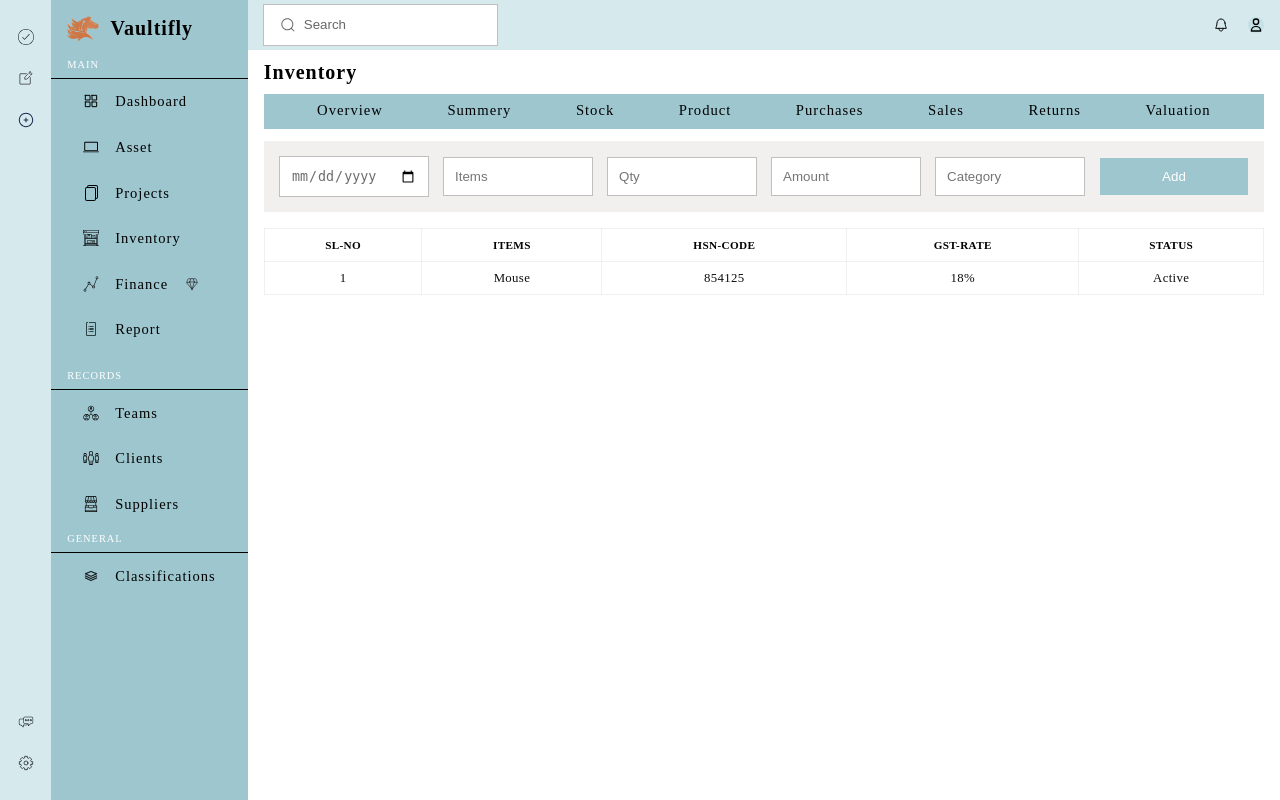
After one commit to souravdas007123/Vaultifly--Django, a Django app: page /inventorypurchase/ in a window 1280 px wide. The commit adds this page. Run offline with Django 5.2, Linux system fonts and the light colour scheme.

Commit message:
inventory added

```diff
--- a/base/static/base/css/base.css
+++ b/base/static/base/css/base.css
@@ -935,6 +935,29 @@ button:hover{
     grid-template-columns: 1fr;
     gap: 0.7rem;
 }
+/* inventory */
+.inventory_container{
+    display: grid;
+    grid-template-columns: 1fr;
+    gap: 1rem;
+}
+.inventory_add_navbar_container{
+    display: grid;
+    grid-template-columns: 1fr 1fr 1fr 1fr 1fr 1fr;
+    align-items: center;
+    gap: 1rem;
+    padding: 1rem;
+    background-color: var(--theame5);
+}
+.inventory_add_navbar{
+    display: flex;
+    justify-content: space-evenly;
+    align-items: center;
+    gap: 1rem;
+}
+.inventory_add_navbar input{
+    padding: 0.7rem;
+}
 /* media mobile  */
 
 @media(max-width:667px){
--- a/page_html/templates/page_html/inventory.html
+++ b/page_html/templates/page_html/inventory.html
@@ -9,22 +9,22 @@
 <span></span>
 </a>
 
-<a href="">
+<a href="{% url 'inventorysummery' %}">
 <div class="content_navigation_link">Summery</div>
 <span></span>
 </a>
 
-<a href="">
+<a href="{% url 'inventorystock' %}">
 <div class="content_navigation_link">Stock</div>
 <span></span>
 </a>
 
-<a href="">
+<a href="{% url 'inventoryproduct' %}">
 <div class="content_navigation_link">Product</div>
 <span></span>
 </a>
 
-<a href="">
+<a href="{% url 'inventorypurchase' %}">
 <div class="content_navigation_link">Purchases</div>
 <span></span>
 </a>
--- /dev/null
+++ b/page_html/templates/page_html/inventory_purchase.html
@@ -0,0 +1,50 @@
+{% extends "page_html/inventory.html" %}
+
+{% block main_data %}
+<div class="inventory_container">
+    <div class="inventory_add_navbar_container">
+        <div class="inventory_add_navbar">
+            <input type="date" name="username" id="username" placeholder="Date">
+        </div>
+        <div class="inventory_add_navbar">
+            <input type="text" name="username" id="username" placeholder="Items">
+        </div>
+        <div class="inventory_add_navbar">
+            <input type="text" name="username" id="username" placeholder="Qty">
+        </div>
+        <div class="inventory_add_navbar">
+            <input type="text" name="username" id="username" placeholder="Amount">
+        </div>
+        <div class="inventory_add_navbar">
+            <input type="text" name="username" id="username" placeholder="Category">
+        </div>
+        <button>Add</button>
+    </div>
+    <div class="inventory_data_contain">
+        <div class="table-container">
+            <table class="table">
+                <thead>
+                    <tr>
+                        <th>SL-NO</th>
+                        <th>ITEMS</th>
+                        <th>HSN-CODE</th>
+                        <th>GST-RATE</th>
+                        <th>STATUS</th>
+                    </tr>
+                </thead>
+                <tbody>
+                    <tr>
+                        <td>1</td>
+                        <td>Mouse</td>
+                        <td>854125</td>
+                        <td>18%</td>
+                        <td>Active</td>
+                    </tr>
+                </tbody>
+              </table>
+             </div>
+
+    </div>
+</div>
+
+{% endblock main_data %}
--- a/page_html/urls.py
+++ b/page_html/urls.py
@@ -1,5 +1,5 @@
 from django.urls import path
-from page_html.views import home,asset,assetoverview,assetcapture,assetcapturehardwarecontain,assetcapturelicensecontain,assetcapturecorelicensecontain,assetcapturesoftwarecontain,project,projectoverview,projectworkspace,finance,inventory,report,team,teamoverviews,teamlistviews,teamadd,clients,clientsoverviews,clientslistviews,clientsadd,suppliers,suppliersoverview,supplierlistview,supplieradd,classification,classificationlocation,classificationunit,classificationstatus,classificationcategory,setting,support,taskglobal,notesglobal,uploadglobal,settingprofile,settingpassword,settingnotification,settingauthentication,forgetpassword,validity
+from page_html.views import home,asset,assetoverview,assetcapture,assetcapturehardwarecontain,assetcapturelicensecontain,assetcapturecorelicensecontain,assetcapturesoftwarecontain,project,projectoverview,projectworkspace,finance,inventory,inventorysummery,inventorystock,inventoryproduct,inventorypurchase,report,team,teamoverviews,teamlistviews,teamadd,clients,clientsoverviews,clientslistviews,clientsadd,suppliers,suppliersoverview,supplierlistview,supplieradd,classification,classificationlocation,classificationunit,classificationstatus,classificationcategory,setting,support,taskglobal,notesglobal,uploadglobal,settingprofile,settingpassword,settingnotification,settingauthentication,forgetpassword,validity
 urlpatterns = [
     path('', home,name='home'),
     path('asset/', asset,name='asset'),
@@ -14,6 +14,10 @@ urlpatterns = [
     path('projectworkspace/', projectworkspace,name='projectworkspace'),
     path('finance/', finance,name='finance'),
     path('inventory/', inventory,name='inventory'),
+    path('inventorysummery/', inventorysummery,name='inventorysummery'),
+    path('inventorystock/', inventorystock,name='inventorystock'),
+    path('inventoryproduct/', inventoryproduct,name='inventoryproduct'),
+    path('inventorypurchase/', inventorypurchase,name='inventorypurchase'),
     path('report/', report,name='report'),
     path('team/', team,name='team'),
     path('teamoverviews/', teamoverviews,name='teamoverviews'),
--- a/page_html/views.py
+++ b/page_html/views.py
@@ -39,6 +39,18 @@ def finance(request):
 
 def inventory(request):
     return render(request,'page_html/inventory.html')
+
+def inventorysummery(request):
+    return render(request,'page_html/inventory_summery.html')
+
+def inventorystock(request):
+    return render(request,'page_html/inventory_stock.html')
+
+def inventoryproduct(request):
+    return render(request,'page_html/inventory_product.html')
+
+def inventorypurchase(request):
+    return render(request,'page_html/inventory_purchase.html')
 
 def report(request):
     return render(request,'page_html/report.html')
```
Also changed, not shown: page_html/templates/page_html/inventory_product.html (added, +44 -0 lines), page_html/templates/page_html/inventory_stock.html (added, +26 -0 lines), page_html/templates/page_html/inventory_summery.html (added, +36 -0 lines).
